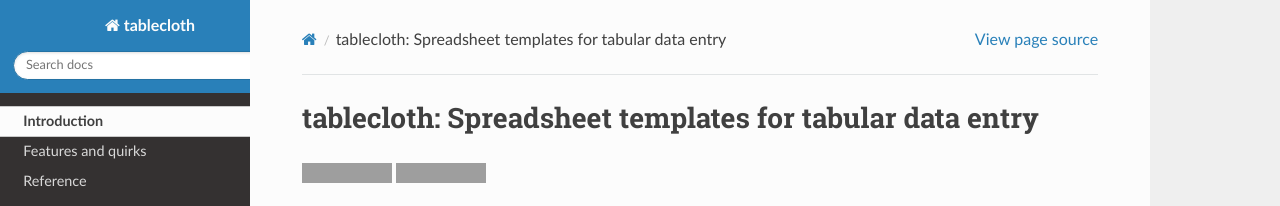
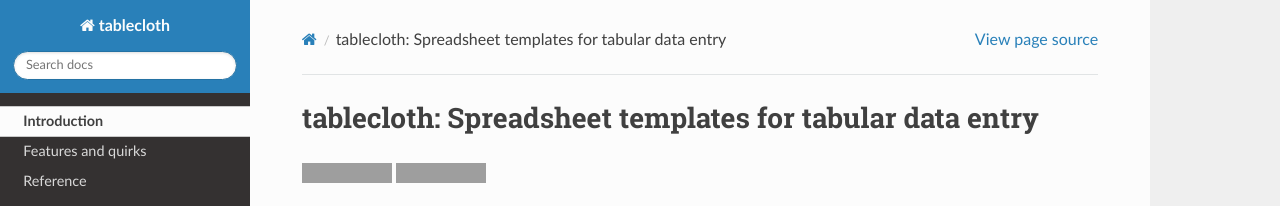
Before and after one commit to ezwelty/tablecloth, a Sphinx documentation site: the page built from docs/index.rst, in a window 1280 px wide. Shown: the top 206 px of the page. Built offline with Sphinx 7.4.7 and the Read the Docs theme 2.0.0, drawn with Linux system fonts in a browser that asks for light colours; grey boxes are pictures that could not be loaded.

Commit message:
Fix width of search box to match sidebar

```diff
--- a/docs/_static/custom.css
+++ b/docs/_static/custom.css
@@ -3,6 +3,9 @@
   margin-left: 250px;
 }
 .wy-nav-side {
+  width: 250px;
+}
+.wy-side-nav-search {
   width: 250px;
 }
 /* Increase width of content from 800 px */
```
